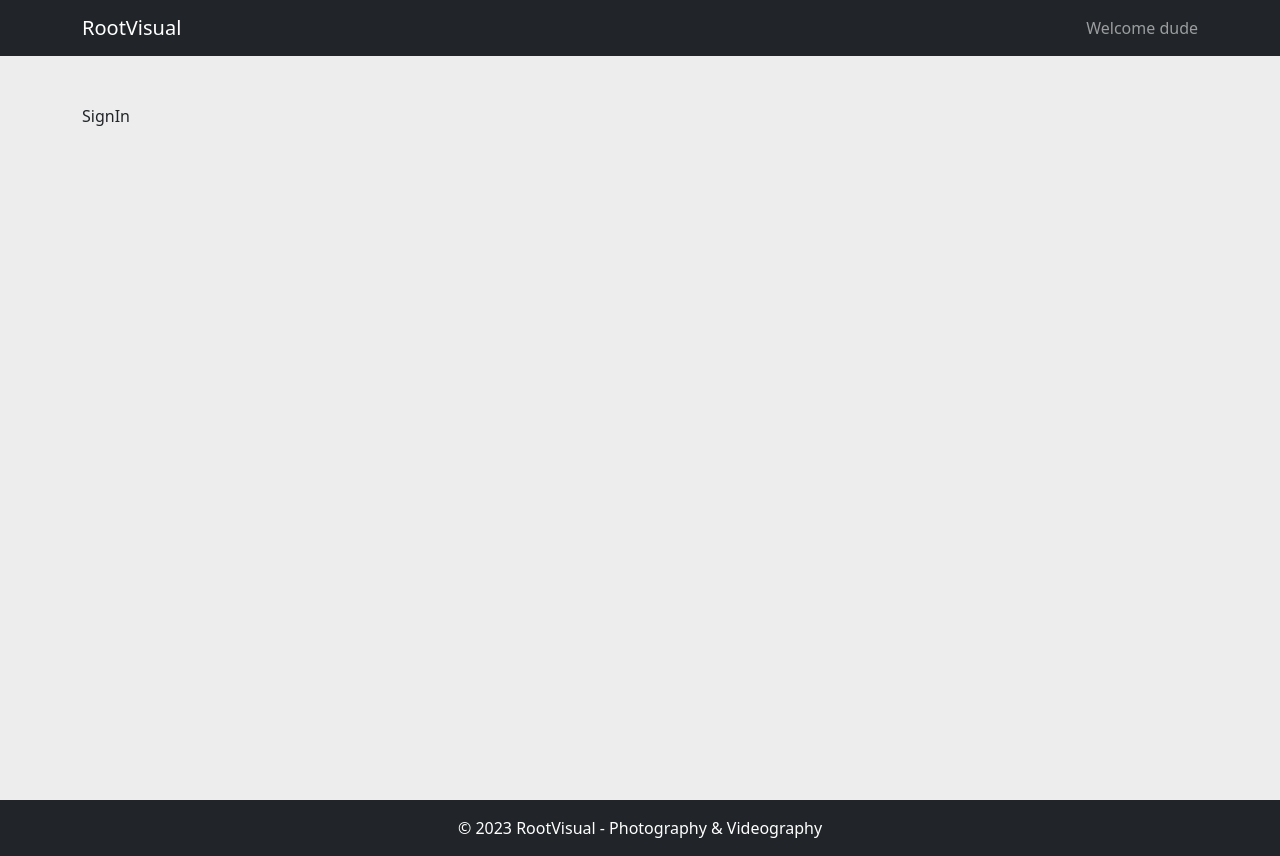
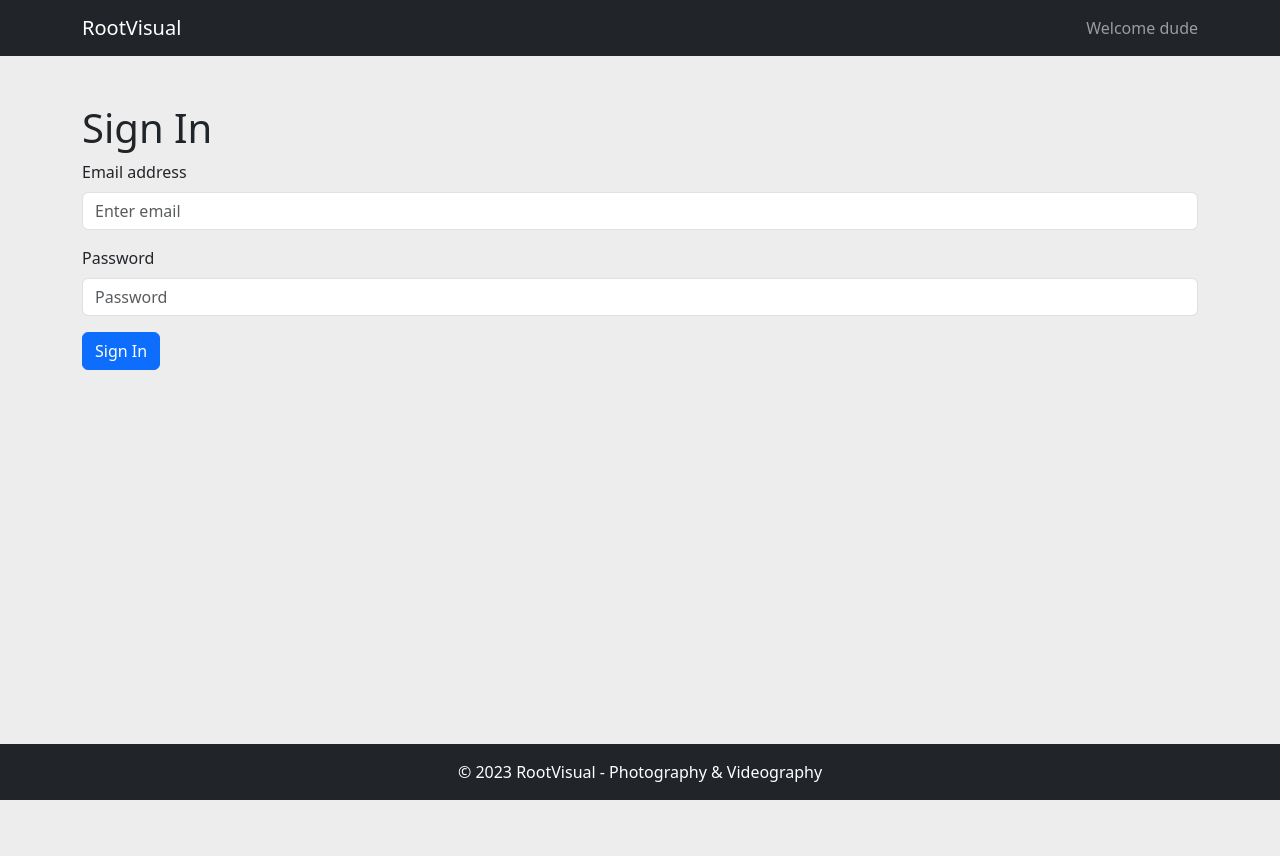
Before and after one commit to maulanakbrr/rootvisual, a Next.js app: page /admin/sign-in in a window 1280 px wide. After the commit the page ends 800 px from the top, so only its background shows below. Built offline with nearby package versions, Linux system fonts and the light colour scheme.

Commit message:
updated sign in page. updated CustomContainer, Footer, AdminSideNavbar, Navbar components. updated globals style. created admin layout, dashboard page, SignInForm and SignUpForm components

```diff
--- /dev/null
+++ b/app/admin/layout.jsx
@@ -0,0 +1,25 @@
+'use client'
+
+import { usePathname } from "next/navigation"
+import AdminSideNavbar from "@/components/Navbar/AdminSideNavbar"
+import CustomContainer from "@/components/CustomContainer"
+
+const AdminLayout = ({children}) => {
+  const pathname = usePathname()
+  if (pathname.includes('sign-in')) return (
+    <div>
+      {children}
+    </div>
+  )
+
+  return (
+    <div>
+      <AdminSideNavbar/>
+      <CustomContainer isAdmin>
+        {children}
+      </CustomContainer>
+    </div>
+  )
+}
+
+export default AdminLayout
--- a/app/admin/sign-in/page.jsx
+++ b/app/admin/sign-in/page.jsx
@@ -1,8 +1,11 @@
 import CustomContainer from "@/components/CustomContainer"
+import SignInForm from "@/components/SignInForm"
 
 const SignIn = () => {
   return (
-    <CustomContainer isPage>SignIn</CustomContainer>
+    <CustomContainer isPage>
+      <SignInForm/>
+    </CustomContainer>
   )
 }
 
--- a/components/CustomContainer/index.jsx
+++ b/components/CustomContainer/index.jsx
@@ -20,9 +20,22 @@ const PageContainer = styled(Container)`
   padding-bottom: 3rem;
 `
 
-const CustomContainer = ({ children, isPage }) => {
+const AdminContainer = styled.div`
+  margin-top: 56px;
+  margin-left: 20%;
+  width: 80%;
+  min-height: calc(100vh - 112px);
+  background-color: pink;
+  overflow-y: auto;
+`
+
+const CustomContainer = ({ children, isPage, isAdmin }) => {
   if (isPage) return (
     <PageContainer>{children}</PageContainer>
+  )
+
+  if (isAdmin) return (
+    <AdminContainer>{children}</AdminContainer>
   )
 
   return (
--- a/components/Footer/index.jsx
+++ b/components/Footer/index.jsx
@@ -1,18 +1,55 @@
 'use client'
 
-const pStyle = {
-    marginBottom: 0,
-    textAlign: 'center'
-}
+import { useState, useEffect, useMemo } from "react"
+import styled from "styled-components"
+import { usePathname } from "next/navigation"
+
+const FooterContainer = styled.div`
+  ${
+    props => props.isAdmin && `
+    position: fixed;
+    left: 0;
+    bottom: 0;
+    width: 100%;
+    `
+  }
+
+  p {
+    margin-bottom: 0;
+    text-align: center;
+  }
+`
 
 const Footer = () => {
+  const pathname = usePathname()
+  const [ admin, setAdmin ] = useState(false)
+
+  useEffect(() => {
+    if (pathname.includes('admin')) {
+      setAdmin(true)
+    } else {
+      setAdmin(false)
+    }
+  }, [pathname])
+
+  const isAdmin = useMemo(() => checkIsAdmin(admin), [admin])
+
   return (
-    <footer className="footer mt-auto py-3 bg-dark text-white">
+    <FooterContainer className="footer mt-auto py-3 bg-dark text-white" isAdmin={isAdmin}>
         <div className="container">
-            <p style={pStyle}>&copy; 2023 RootVisual - Photography & Videography</p>
+            <p>&copy; 2023 RootVisual - Photography & Videography</p>
         </div>
-    </footer>
+    </FooterContainer>
   )
 }
 
+const checkIsAdmin = val => {
+  if (val) {
+    return 1
+  } else {
+    return
+  }
+
+}
+
 export default Footer
--- a/components/Navbar/AdminSideNavbar.jsx
+++ b/components/Navbar/AdminSideNavbar.jsx
@@ -1,8 +1,30 @@
-import React from 'react'
+'use client'
+
+import { Nav } from "react-bootstrap"
+import styled from "styled-components"
+
+const AdminSideNavbarContainer = styled.div`
+  background-color: green;
+  position: fixed;
+  top: 56px;
+  left: 0;
+  z-index: 10;
+  width: 20%;
+  height: calc(100% - 112px);
+`
 
 const AdminSideNavbar = () => {
   return (
-    <div>AdminSideNavbar</div>
+    <AdminSideNavbarContainer>
+      <Nav defaultActiveKey="/home" className="flex-column">
+        <Nav.Link href="/home">Active</Nav.Link>
+        <Nav.Link eventKey="link-1">Link</Nav.Link>
+        <Nav.Link eventKey="link-2">Link</Nav.Link>
+        <Nav.Link eventKey="disabled" disabled>
+          Disabled
+        </Nav.Link>
+    </Nav>
+    </AdminSideNavbarContainer>
   )
 }
 
--- a/components/Navbar/index.jsx
+++ b/components/Navbar/index.jsx
@@ -18,8 +18,6 @@ const Navbar = () => {
   }, [pathname])
 
   const isAdminMemo = useMemo(() => handleIsAdmin(isAdmin), [isAdmin])
-
-  console.log('yo render')
 
   return (
     <>
--- /dev/null
+++ b/components/SignInForm/index.jsx
@@ -0,0 +1,55 @@
+'use client'
+
+import { Form, Button } from "react-bootstrap"
+import { useState } from "react"
+import { useRouter } from "next/navigation"
+
+const SignInForm = () => {
+  const router = useRouter()
+  const [ validated, setValidated ] = useState(false)
+  const [ requesting, setRequesting ] = useState(false)
+
+  const handleSubmit = e => {
+    e.preventDefault()
+    const form  = e.currentTarget
+
+    if (!form.checkValidity()) {
+      e.stopPropagation()
+    } else {
+      setRequesting(true)
+      router.push('/admin/dashboard')
+    }
+    console.log('submitted')
+
+    setValidated(true)
+  }
+
+  return (
+    <div>
+      <h1>Sign In</h1>
+      <Form noValidate validated={validated} onSubmit={handleSubmit}>
+        <Form.Group className="mb-3" controlId="formBasicEmail">
+          <Form.Label>Email address</Form.Label>
+          <Form.Control type="email" placeholder="Enter email" required/>
+          <Form.Control.Feedback type="invalid">
+            email required
+          </Form.Control.Feedback>
+        </Form.Group>
+
+        <Form.Group className="mb-3" controlId="formBasicPassword">
+          <Form.Label>Password</Form.Label>
+          <Form.Control type="password" placeholder="Password" required/>
+          <Form.Control.Feedback type="invalid">
+            password required
+          </Form.Control.Feedback>
+        </Form.Group>
+
+        <Button variant="primary" type="submit" disabled={requesting}>
+          Sign In
+        </Button>
+      </Form>
+    </div>
+  )
+}
+
+export default SignInForm
--- a/styles/globals.css
+++ b/styles/globals.css
@@ -9,7 +9,7 @@ body {
 }
 
 .proj-main-container{
-  min-height: calc(100vh - 56px);
+  min-height: calc(100vh - 112px);
 }
 
 .proj-p {
```
Also changed, not shown: app/admin/dashboard/page.jsx (added, +9 -0 lines), components/SignUpForm/index.jsx (added, +12 -0 lines).
